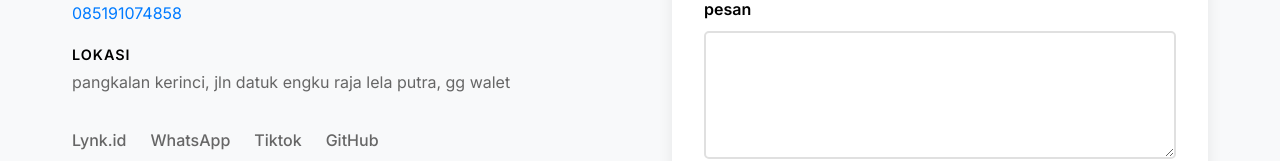
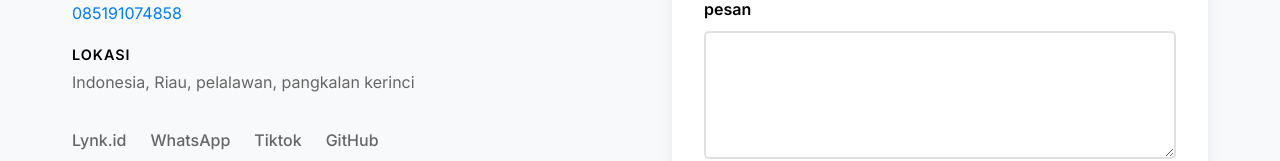
Before and after one commit to Ridho-hub123/portofolio, a plain HTML site: page index.html in a window 1280 px wide. Shown: the part 4464-4625 px from the top of the page. Drawn offline with Linux system fonts and the light colour scheme.

Commit message:
ubah alamat

```diff
--- a/index.html
+++ b/index.html
@@ -379,7 +379,7 @@
               <div class="contact-item">
                 <span class="contact-label">lokasi</span>
                 <span class="contact-text"
-                  >pangkalan kerinci, jln datuk engku raja lela putra, gg walet
+                  >Indonesia, Riau, pelalawan, pangkalan kerinci
                 </span>
               </div>
             </div>
```
